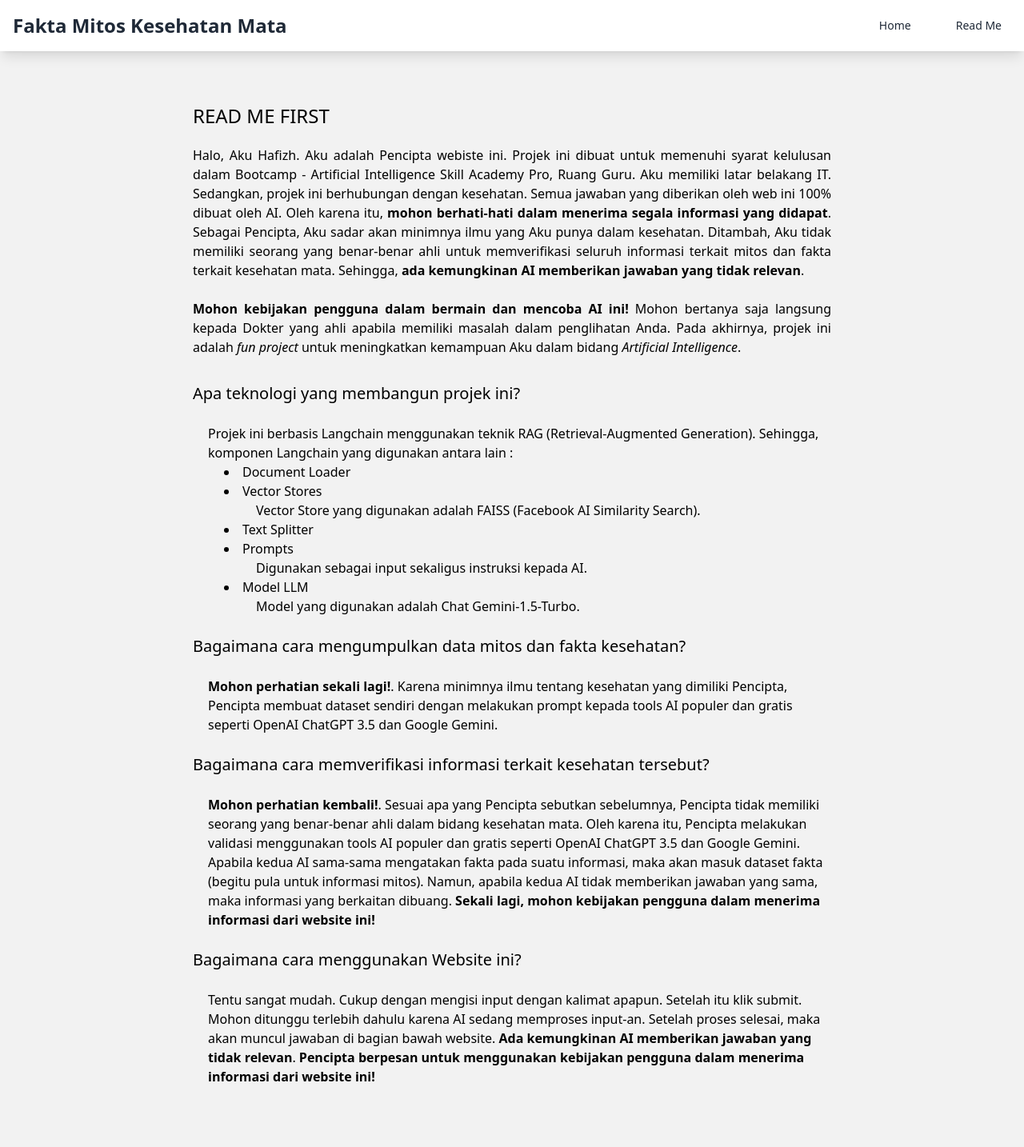
After one commit to hfzdzakii/SkillAcademy-MythFactEyesHealthRAG, a FastAPI app: template templates/readme.html in a window 1280 px wide. The commit adds this page. Shown: the whole page at 80% size. Run offline with FastAPI, Linux system fonts and the light colour scheme; the template is opened without the code that fills it, so the values that code supplies are empty; some libraries are stand-ins or nearby versions.

Commit message:
Ayo mulai mencari data

```diff
--- a/main.py
+++ b/main.py
@@ -11,21 +11,27 @@ from dotenv import load_dotenv
 import google.generativeai as genai
 import os
 
-def classify_input_with_similarity(input_text, fact_store, myth_store, qa_fakta, qa_mitos, threshold=0.6):
+def classify_input_with_similarity(input_text, fact_store, myth_store, qa_fakta, qa_mitos, threshold=0.45):
     input_text = input_text.lower()
 
     fakta_score = fact_store.similarity_search_with_relevance_scores(input_text, k=1)[0][1]
     mitos_score = myth_store.similarity_search_with_relevance_scores(input_text, k=1)[0][1]
 
     if max(fakta_score, mitos_score) < threshold:
-        return "Out of Topic"
+        return {"kalimat" : f"Out of Topic",
+                "konfiden" : f"-"}
 
     if fakta_score > mitos_score:
         ans_fakta = qa_fakta.run(input_text)
-        return f"Fakta\n{ans_fakta}"
+        print("hasil", ans_fakta)
+        print("kskf")
+        return {"kalimat" : f"Fakta\n{ans_fakta}",
+                "konfiden" : f"{fakta_score*100:.2f}"}
     else:
         ans_mitos = qa_mitos.run(input_text)
-        return f"Mitos\n{ans_mitos}"
+        print(ans_mitos)
+        return {"kalimat" : f"Mitos\n{ans_mitos}",
+                "konfiden" : f"{mitos_score*100:.2f}"}
 
 load_dotenv()
 
@@ -54,7 +60,7 @@ mitos_docs[0].page_content = mitos_docs[0].page_content.lower()
 fakta = splitter.split_documents(fakta_docs)
 mitos = splitter.split_documents(mitos_docs)
 
-embeddings = GoogleGenerativeAIEmbeddings(model="models/embedding-001")
+embeddings = GoogleGenerativeAIEmbeddings(model="models/text-embedding-004")
 db_fakta = FAISS.from_documents(fakta, embeddings)
 db_mitos = FAISS.from_documents(mitos, embeddings)
 
@@ -66,7 +72,13 @@ qa_mitos = RetrievalQA.from_chain_type(llm=llm, retriever=db_mitos.as_retriever(
 async def get_form(request: Request):
     return templates.TemplateResponse("index.html", {"request": request})
 
+@app.get("/readme")
+async def read(request: Request):
+    return templates.TemplateResponse("readme.html", {"request": request})
+
 @app.post("/check_faktos")
 async def check_number(kalimat: str = Form(...)):
-    klasifikasi = classify_input_with_similarity(kalimat, db_fakta, db_mitos, qa_fakta, qa_mitos)
-    return JSONResponse(content={"kalimat": klasifikasi})
+    hasil = classify_input_with_similarity(kalimat, db_fakta, db_mitos, qa_fakta, qa_mitos)
+    kalimat_akhir = hasil['kalimat']
+    konfiden = hasil['konfiden']
+    return JSONResponse(content={"kalimat": kalimat_akhir, "konfiden": konfiden})
--- a/static/scripts.js
+++ b/static/scripts.js
@@ -2,6 +2,7 @@ document.addEventListener("DOMContentLoaded", () => {
     const form = document.getElementById("faktos")
     const spinner = document.getElementById("spinner")
     const hasil = document.getElementById("hasil")
+    const konfiden = document.getElementById("konfiden")
 
     form.addEventListener("submit", async (event) => {
         event.preventDefault()
@@ -9,6 +10,7 @@ document.addEventListener("DOMContentLoaded", () => {
 
         spinner.classList.remove("hidden")
         hasil.innerText = ""
+        konfiden.innerText = ""
 
         try {
             const response = await fetch("/check_faktos", {
@@ -17,7 +19,9 @@ document.addEventListener("DOMContentLoaded", () => {
             });
 
             const result = await response.json()
+            console.log(result)
             hasil.innerText = `Hasil adalah ${result.kalimat}`
+            konfiden.innerText = `Tingkat konfiden AI : ${result.konfiden}%`
         } catch (error) {
             hasil.innerText = "Ada kesalahan server. Coba lagi kembali."
         } finally {
--- /dev/null
+++ b/templates/readme.html
@@ -0,0 +1,109 @@
+<!DOCTYPE html>
+<html lang="en">
+<head>
+    <meta charset="UTF-8">
+    <meta name="viewport" content="width=device-width, initial-scale=1.0">
+    <script src="https://cdn.tailwindcss.com"></script>
+    <title>Mitos atau Fakta</title>
+</head>
+<body class="flex flex-col justify-center items-center bg-[#f2f2f2] overflow-x-hidden">
+    <nav class="bg-white shadow-lg w-[100%] sticky top-0">
+        <div class="flex justify-between px-4 h-16 w-[100%]">
+            <div class="shrink-0 flex items-center">
+                <a href="/" class="text-2xl font-bold text-gray-800">Fakta Mitos Kesehatan Mata</a>
+            </div>
+            <div class="hidden md:flex md:ml-10 md:space-x-8 items-center">
+                <a href="/" class="text-gray-800 hover:text-gray-600 px-3 py-2 rounded-md text-sm font-medium">Home</a>
+                <a href="/readme" class="text-gray-800 hover:text-gray-600 px-3 py-2 rounded-md text-sm font-medium">Read Me</a>
+            </div>
+        </div>
+    </nav>
+    <div class="py-16 w-[100vw] flex justify-center">
+        <table class="max-w-[50rem]">
+            <tr>
+                <td class="uppercase text-2xl">Read me first</td>
+            </tr>
+            <tr>
+                <td class="text-md text-justify py-5">
+                    Halo, Aku Hafizh. Aku adalah Pencipta webiste ini. Projek ini dibuat untuk memenuhi
+                    syarat kelulusan dalam Bootcamp - Artificial Intelligence Skill Academy Pro, Ruang Guru.
+                    Aku memiliki latar belakang IT. Sedangkan, projek ini berhubungan dengan kesehatan.
+                    Semua jawaban yang diberikan oleh web ini 100% dibuat oleh AI. Oleh karena itu, <b>mohon
+                    berhati-hati dalam menerima segala informasi yang didapat</b>. Sebagai Pencipta, Aku sadar
+                    akan minimnya ilmu yang Aku punya dalam kesehatan. Ditambah, Aku tidak memiliki seorang yang benar-benar ahli
+                    untuk memverifikasi seluruh informasi terkait mitos dan fakta terkait kesehatan mata. Sehingga,
+                    <b>ada kemungkinan AI memberikan jawaban yang tidak relevan</b>. <br> <br><b>Mohon kebijakan pengguna dalam
+                    bermain dan mencoba AI ini!</b> Mohon bertanya saja langsung kepada Dokter yang ahli apabila memiliki
+                    masalah dalam penglihatan Anda. Pada akhirnya, projek ini adalah <i>fun project</i> untuk
+                    meningkatkan kemampuan Aku dalam bidang <i>Artificial Intelligence</i>.
+                </td>
+            </tr>
+            <tr class="">
+                <td class="py-3 text-left text-xl">Apa teknologi yang membangun projek ini?</td>
+            </tr>
+            <tr class="">
+                <td class="py-3 pl-5 text-left">
+                    Projek ini berbasis Langchain menggunakan teknik RAG (Retrieval-Augmented Generation).
+                    Sehingga, komponen Langchain yang digunakan antara lain :
+                    <ul class="list-disc list-inside ml-5">
+                        <li>Document Loader
+                        </li>
+                        <li>Vector Stores
+                            <ul class="list-none ml-10">
+                                <li>Vector Store yang digunakan adalah FAISS (Facebook AI Similarity Search).</li>
+                            </ul>
+                        </li>
+                        <li>Text Splitter</li>
+                        <li>Prompts
+                            <ul class="list-none ml-10">
+                                <li>Digunakan sebagai input sekaligus instruksi kepada AI.</li>
+                            </ul>
+                        </li>
+                        <li>Model LLM
+                            <ul class="list-none ml-10">
+                                <li>Model yang digunakan adalah Chat Gemini-1.5-Turbo.</li>
+                            </ul>
+                        </li>
+                    </ul>
+
+                </td>
+            </tr>
+            <tr class="">
+                <td class="py-3 text-left text-xl">Bagaimana cara mengumpulkan data mitos dan fakta kesehatan?</td>
+            </tr>
+            <tr class="">
+                <td class="py-3 pl-5 text-left">
+                    <b>Mohon perhatian sekali lagi!</b>. Karena minimnya ilmu tentang kesehatan yang dimiliki Pencipta,
+                    Pencipta membuat dataset sendiri dengan melakukan prompt kepada tools AI populer dan gratis seperti OpenAI ChatGPT 3.5
+                    dan Google Gemini.
+                </td>
+            </tr>
+            <tr class="">
+                <td class="py-3 text-left text-xl">Bagaimana cara memverifikasi informasi terkait kesehatan tersebut?</td>
+            </tr>
+            <tr class="">
+                <td class="py-3 pl-5 text-left">
+                    <b>Mohon perhatian kembali!</b>. Sesuai apa yang Pencipta sebutkan sebelumnya, Pencipta tidak memiliki
+                    seorang yang benar-benar ahli dalam bidang kesehatan mata. Oleh karena itu, Pencipta melakukan validasi
+                    menggunakan tools AI populer dan gratis seperti OpenAI ChatGPT 3.5 dan Google Gemini. Apabila kedua AI sama-sama
+                    mengatakan fakta pada suatu informasi, maka akan masuk dataset fakta (begitu pula untuk informasi mitos).
+                    Namun, apabila kedua AI tidak memberikan jawaban yang sama, maka informasi yang berkaitan dibuang. <b>Sekali lagi,
+                    mohon kebijakan pengguna dalam menerima informasi dari website ini!</b>
+                </td>
+            </tr>
+            <tr class="">
+                <td class="py-3 text-left text-xl">Bagaimana cara menggunakan Website ini?</td>
+            </tr>
+            <tr class="">
+                <td class="py-3 pl-5 text-left">
+                    Tentu sangat mudah. Cukup dengan mengisi input dengan kalimat apapun. Setelah itu klik submit.
+                    Mohon ditunggu terlebih dahulu karena AI sedang memproses input-an. Setelah proses selesai,
+                    maka akan muncul jawaban di bagian bawah website. <b>Ada kemungkinan AI memberikan jawaban
+                    yang tidak relevan</b>. <b>Pencipta berpesan untuk menggunakan kebijakan pengguna dalam
+                    menerima informasi dari website ini!</b>
+                </td>
+            </tr>
+        </table>
+    </div>
+</body>
+</html>
```
Also changed, not shown: templates/index.html (+23 -7 lines).
